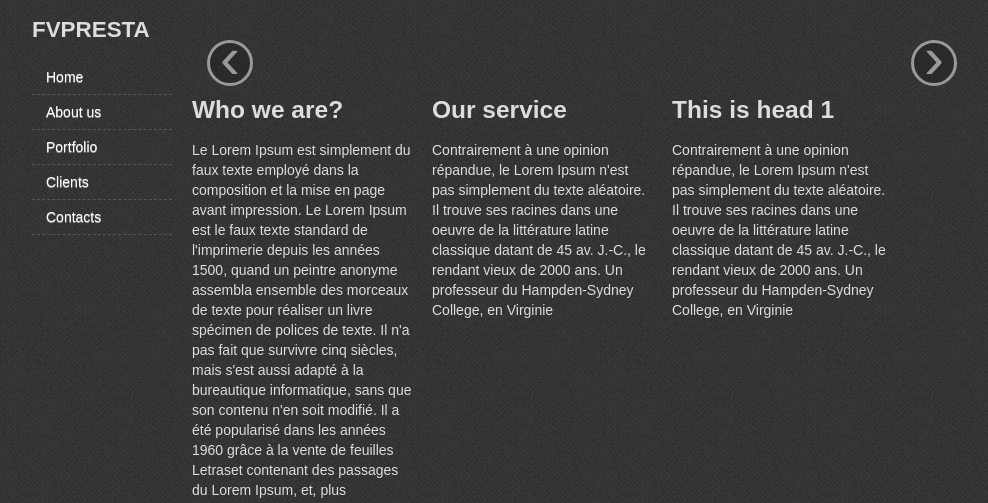
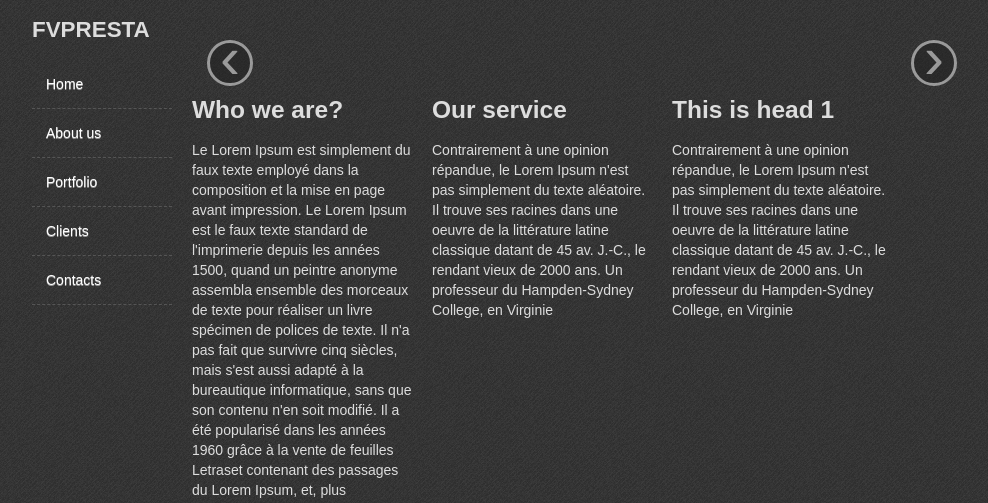
Before and after one commit to fvpresta/fvpresta, a Django app: template templates/cms/default/home.html in a window 1280 px wide. Shown: the top 503 px of the page, without its empty margins (138-1126 px from the left). Run offline with Django 3.2, Linux system fonts and the light colour scheme; the template is opened without the code that fills it, so the values that code supplies are empty; style sheets or scripts are compiled from the project's sources; some libraries are stand-ins or nearby versions.

Commit message:
+ Change space between menu item

```diff
--- a/static/cms/css/cms.less
+++ b/static/cms/css/cms.less
@@ -15,7 +15,7 @@ body {
   list-style: none;
   li {
     a {
-      padding: 0.5em 1em;
+      padding: 1em 1em;
       color: #FFFFFF;
       text-decoration: none;
       border-bottom: 1px dashed #555555;
```
